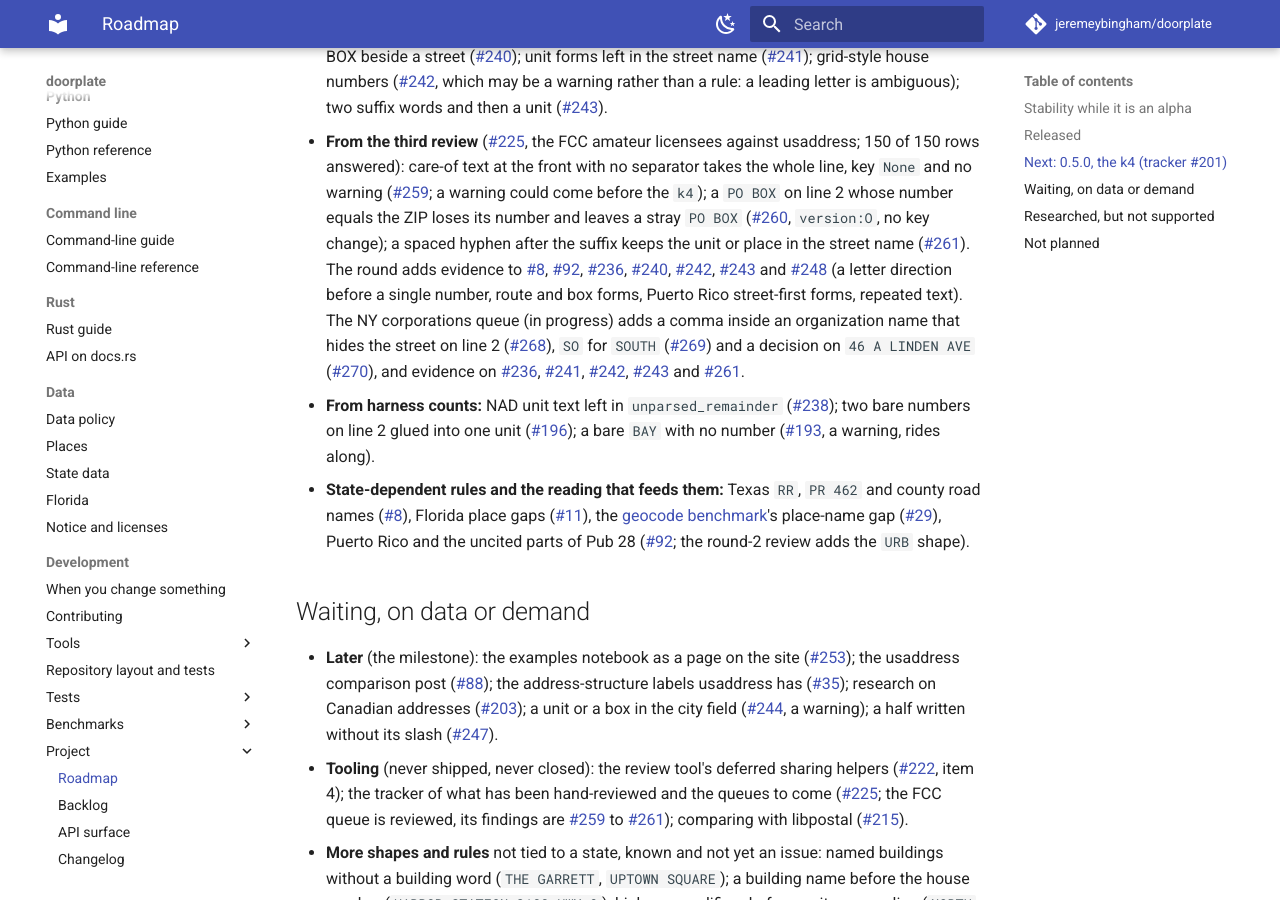
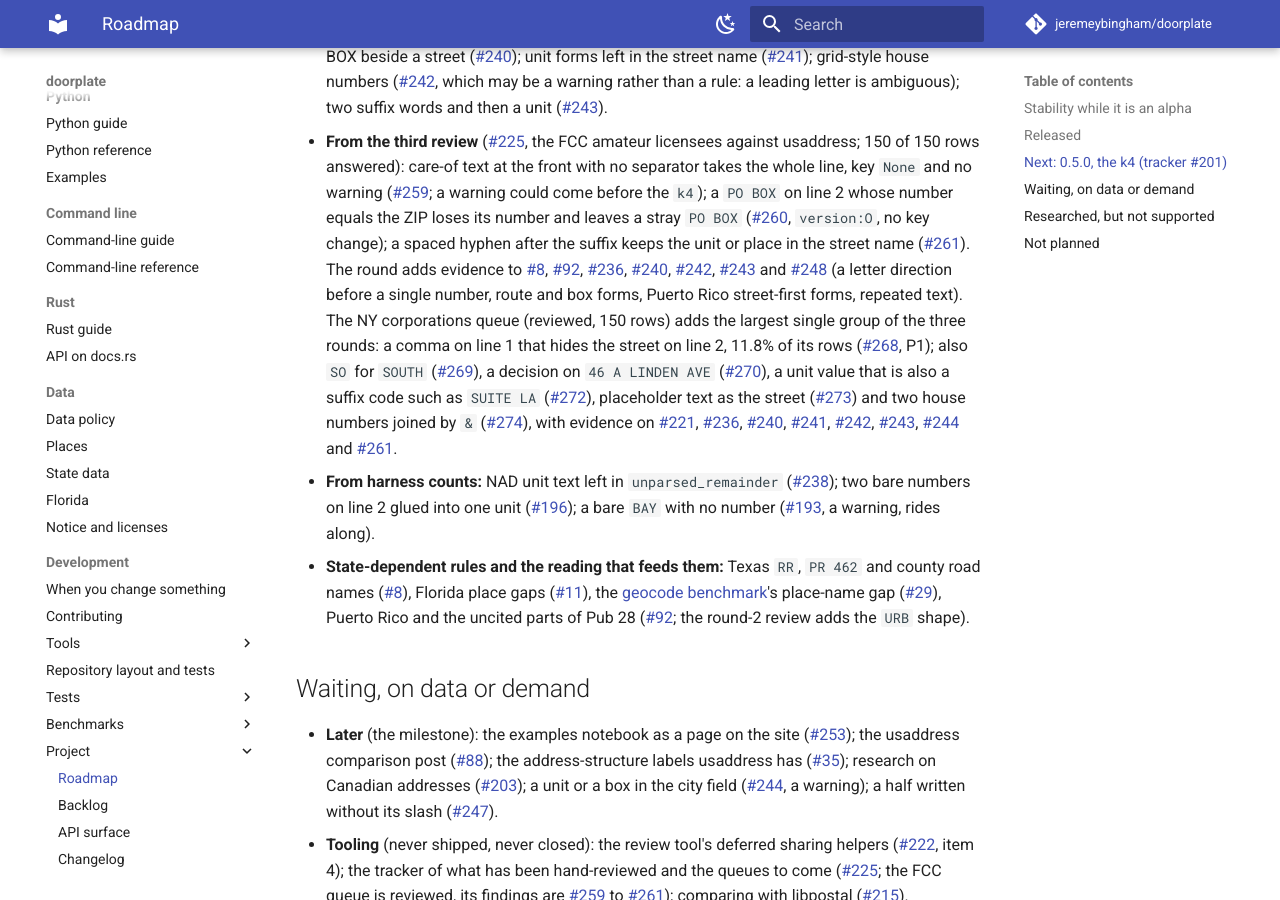
Before and after one commit to jeremeybingham/doorplate, an MkDocs documentation site: the page built from docs/roadmap.md, in a window 1280 px wide and 900 px high, scrolled down 2002 px. Built offline with MkDocs 1.6.1 and Material for MkDocs 9.7.7, drawn with Linux system fonts in a browser that asks for light colours; comment, search, counter and statistics services are not loaded.

Commit message:
Roadmap and backlog: the NY corporations review is complete, issues #272 to #274 (#225)
Co-Authored-By: Claude Sonnet 5.5 <noreply@anthropic.com>

```diff
--- a/docs/roadmap.md
+++ b/docs/roadmap.md
@@ -5,7 +5,7 @@ What is planned, what depends on what, and what is deliberately not planned.
 messy addresses it sees, the sooner the items below that need them can happen. To send
 some, see [Sharing messy data](../CONTRIBUTING.md#sharing-messy-data).
 
-**Last reviewed 2026-10-28, against the issues up to #270.** The rules for the labels, the milestones and the order are in
+**Last reviewed 2026-10-28, against the issues up to #274.** The rules for the labels, the milestones and the order are in
 [`backlog.md`](backlog.md); the two trackers are #200 (0.4.x) and #201 (0.5.0, the `k4`).
 
 ## Stability while it is an alpha
@@ -59,8 +59,7 @@ scheduled; each rule needs a source, an invented corpus case, and a row-by-row m
 - **From the third review** (#225, the FCC amateur licensees against usaddress; 150 of 150 rows answered): care-of text at the front with no separator takes the whole line,
   key `None` and no warning (#259; a warning could come before the `k4`); a `PO BOX` on line 2 whose number equals the ZIP loses its number and leaves a stray `PO BOX` (#260, `version:O`,
   no key change); a spaced hyphen after the suffix keeps the unit or place in the street name (#261). The round adds evidence to #8, #92, #236, #240, #242, #243 and #248
-  (a letter direction before a single number, route and box forms, Puerto Rico street-first forms, repeated text). The NY corporations queue (in progress) adds a comma inside an
-  organization name that hides the street on line 2 (#268), `SO` for `SOUTH` (#269) and a decision on `46 A LINDEN AVE` (#270), and evidence on #236, #241, #242, #243 and #261.
+  (a letter direction before a single number, route and box forms, Puerto Rico street-first forms, repeated text). The NY corporations queue (reviewed, 150 rows) adds the largest single group of the three rounds: a comma on line 1 that hides the street on line 2, 11.8% of its rows (#268, P1); also `SO` for `SOUTH` (#269), a decision on `46 A LINDEN AVE` (#270), a unit value that is also a suffix code such as `SUITE LA` (#272), placeholder text as the street (#273) and two house numbers joined by `&` (#274), with evidence on #221, #236, #240, #241, #242, #243, #244 and #261.
 - **From harness counts:** NAD unit text left in `unparsed_remainder` (#238); two bare numbers on line 2 glued into one unit (#196); a bare `BAY` with no number
   (#193, a warning, rides along).
 - **State-dependent rules and the reading that feeds them:** Texas `RR`, `PR 462` and county road names (#8), Florida place gaps (#11), the
```
Also changed, not shown: docs/backlog.md (+2 -2 lines).
